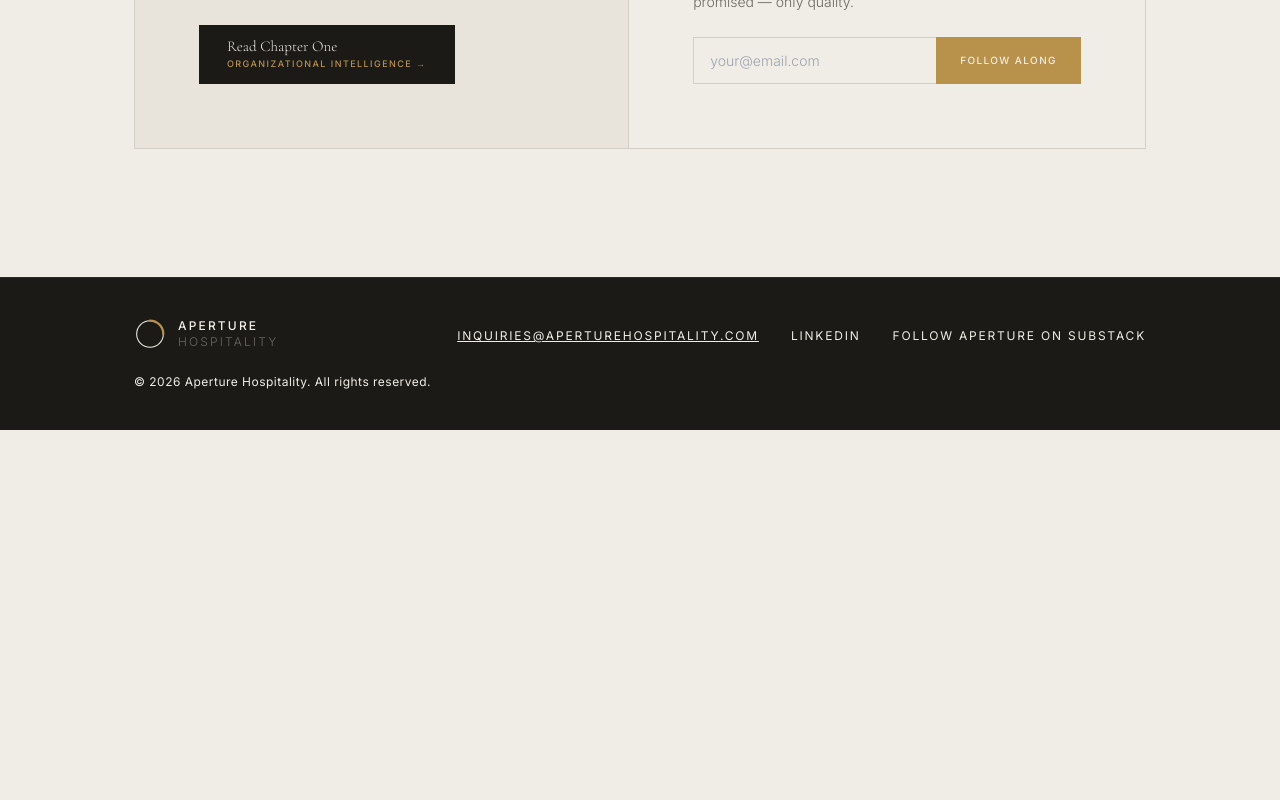
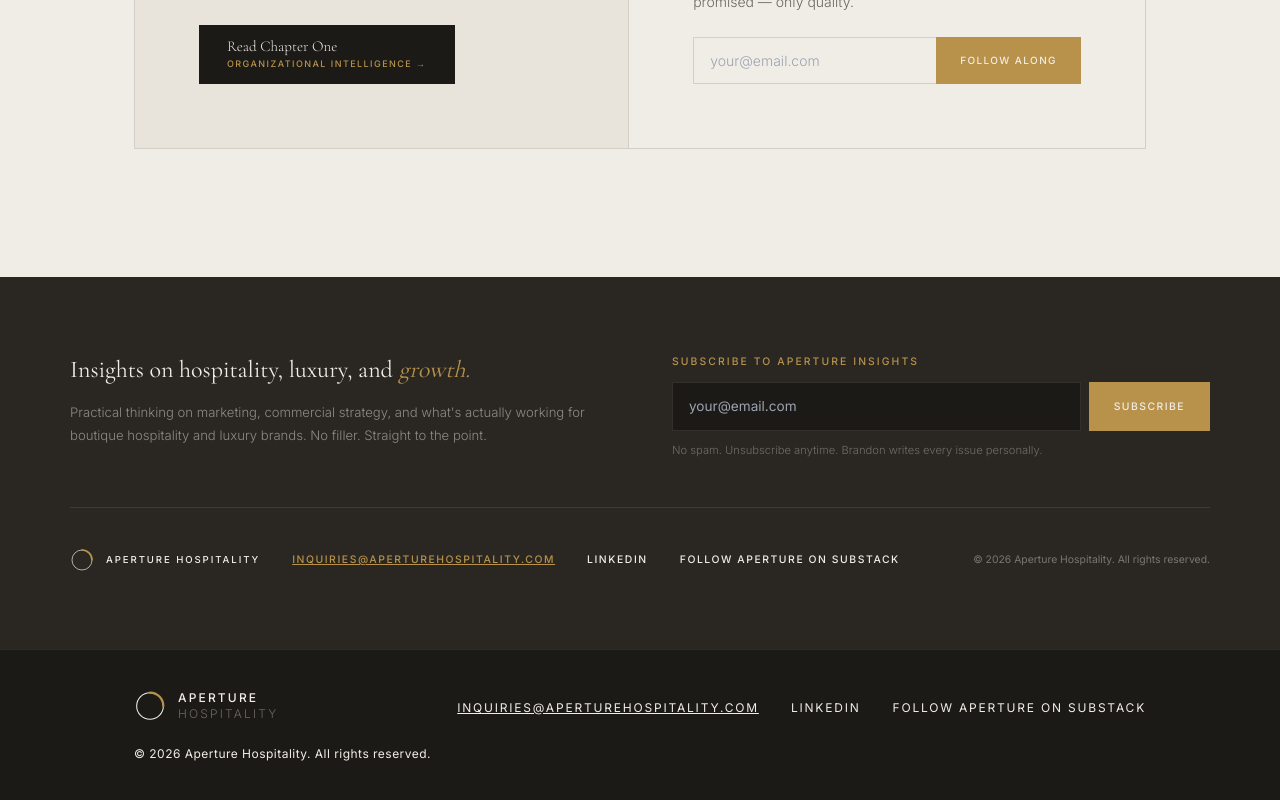
Before and after one commit to letsnavigatebmw/aperture-hospitality, a Next.js app: page /philosophy in a window 1280 px wide. Shown: the part 3821-4621 px from the top of the page. Before the commit the page ends 4251 px from the top, so only its background shows below. Built offline with nearby package versions, Linux system fonts and the light colour scheme.

Commit message:
feat: add insights footer section to philosophy page

```diff
--- a/app/philosophy/page.tsx
+++ b/app/philosophy/page.tsx
@@ -235,6 +235,78 @@ export default function PhilosophyPage() {
         </div>
       </section>
 
+      {/* INSIGHTS FOOTER */}
+      <section style={{ background: '#2A2723', padding: 'clamp(3rem, 6vw, 5rem) clamp(1.5rem, 5vw, 4rem)' }}>
+        <div style={{ maxWidth: '1140px', margin: '0 auto' }}>
+          {/* Upper Section */}
+          <div style={{ display: 'grid', gridTemplateColumns: '1fr 1fr', gap: '4rem', paddingBottom: '3rem', borderBottom: '1px solid rgba(240,237,230,0.1)', marginBottom: '2.5rem' }}>
+            {/* Left Side - Tagline */}
+            <div>
+              <p style={{ fontFamily: "'Cormorant Garamond', Georgia, serif", fontSize: 'clamp(1.2rem, 2vw, 1.5rem)', fontWeight: 400, color: '#F0EDE6', lineHeight: 1.3, marginBottom: '1rem' }}>
+                Insights on hospitality, luxury, and <em style={{ fontStyle: 'italic', color: '#B8924A' }}>growth.</em>
+              </p>
+              <p style={{ fontSize: '0.82rem', color: 'rgba(240,237,230,0.5)', lineHeight: 1.75, fontWeight: 300 }}>
+                Practical thinking on marketing, commercial strategy, and what's actually working for boutique hospitality and luxury brands. No filler. Straight to the point.
+              </p>
+            </div>
+
+            {/* Right Side - Email Subscription */}
+            <div>
+              <div style={{ marginBottom: '0.75rem' }}>
+                <label style={{ display: 'block', fontSize: '0.65rem', letterSpacing: '0.2em', textTransform: 'uppercase', color: '#B8924A', fontWeight: 500, marginBottom: '0.75rem' }}>
+                  Subscribe to Aperture Insights
+                </label>
+              </div>
+              <div style={{ display: 'flex', gap: '0.5rem', marginBottom: '0.75rem' }}>
+                <input
+                  type="email"
+                  placeholder="your@email.com"
+                  style={{ flex: 1, background: '#1C1A17', border: '1px solid rgba(240,237,230,0.1)', color: '#F0EDE6', padding: '0.85rem 1rem', fontSize: '0.85rem', borderRadius: 0, transition: 'border-color 0.2s' }}
+                  onFocus={(e) => (e.target.style.borderColor = 'rgba(184,146,74,0.3)')}
+                  onBlur={(e) => (e.target.style.borderColor = 'rgba(240,237,230,0.1)')}
+                />
+                <button style={{ background: '#B8924A', border: '1px solid #B8924A', color: '#F0EDE6', padding: '0.85rem 1.5rem', fontSize: '0.65rem', fontWeight: 500, letterSpacing: '0.14em', textTransform: 'uppercase', cursor: 'pointer', transition: 'background 0.2s, border-color 0.2s' }} onMouseEnter={(e) => { (e.currentTarget as HTMLElement).style.background = '#a07e40'; (e.currentTarget as HTMLElement).style.borderColor = '#a07e40'; }} onMouseLeave={(e) => { (e.currentTarget as HTMLElement).style.background = '#B8924A'; (e.currentTarget as HTMLElement).style.borderColor = '#B8924A'; }}>
+                  Subscribe
+                </button>
+              </div>
+              <p style={{ fontSize: '0.7rem', color: 'rgba(240,237,230,0.35)', fontWeight: 300, lineHeight: 1.4 }}>
+                No spam. Unsubscribe anytime. Brandon writes every issue personally.
+              </p>
+            </div>
+          </div>
+
+          {/* Lower Section - Footer Bar */}
+          <div style={{ display: 'flex', alignItems: 'center', justifyContent: 'space-between', gap: '2rem', flexWrap: 'wrap' }}>
+            {/* Logo + Branding */}
+            <div style={{ display: 'flex', alignItems: 'center', gap: '0.75rem', flexShrink: 0 }}>
+              <svg width="24" height="24" viewBox="0 0 36 36" fill="none" xmlns="http://www.w3.org/2000/svg">
+                <circle cx="18" cy="18" r="15" stroke="#F0EDE6" strokeWidth="1"/>
+                <path d="M18 3 A15 15 0 0 1 33 18" stroke="#B8924A" strokeWidth="2.5" strokeLinecap="round"/>
+              </svg>
+              <span style={{ fontSize: '0.6rem', letterSpacing: '0.2em', textTransform: 'uppercase', color: '#F0EDE6', fontWeight: 500 }}>Aperture Hospitality</span>
+            </div>
+
+            {/* Links */}
+            <div style={{ display: 'flex', alignItems: 'center', gap: '2rem', fontSize: '0.65rem', letterSpacing: '0.15em', textTransform: 'uppercase', fontWeight: 500 }}>
+              <a href="mailto:inquiries@aperturehospitality.com" style={{ color: '#B8924A', textDecoration: 'underline', transition: 'color 0.2s' }} onMouseEnter={(e) => (e.currentTarget.style.color = '#D4A574')} onMouseLeave={(e) => (e.currentTarget.style.color = '#B8924A')}>
+                inquiries@aperturehospitality.com
+              </a>
+              <a href="https://linkedin.com" target="_blank" rel="noopener noreferrer" style={{ color: '#F0EDE6', textDecoration: 'none', transition: 'color 0.2s' }} onMouseEnter={(e) => (e.currentTarget.style.color = '#B8924A')} onMouseLeave={(e) => (e.currentTarget.style.color = '#F0EDE6')}>
+                LinkedIn
+              </a>
+              <a href="https://substack.com" target="_blank" rel="noopener noreferrer" style={{ color: '#F0EDE6', textDecoration: 'none', transition: 'color 0.2s' }} onMouseEnter={(e) => (e.currentTarget.style.color = '#B8924A')} onMouseLeave={(e) => (e.currentTarget.style.color = '#F0EDE6')}>
+                Follow Aperture on Substack
+              </a>
+            </div>
+
+            {/* Copyright */}
+            <div style={{ fontSize: '0.65rem', color: 'rgba(240,237,230,0.4)', fontWeight: 400, marginLeft: 'auto', whiteSpace: 'nowrap' }}>
+              © 2026 Aperture Hospitality. All rights reserved.
+            </div>
+          </div>
+        </div>
+      </section>
+
       <Footer />
     </>
   )
```
